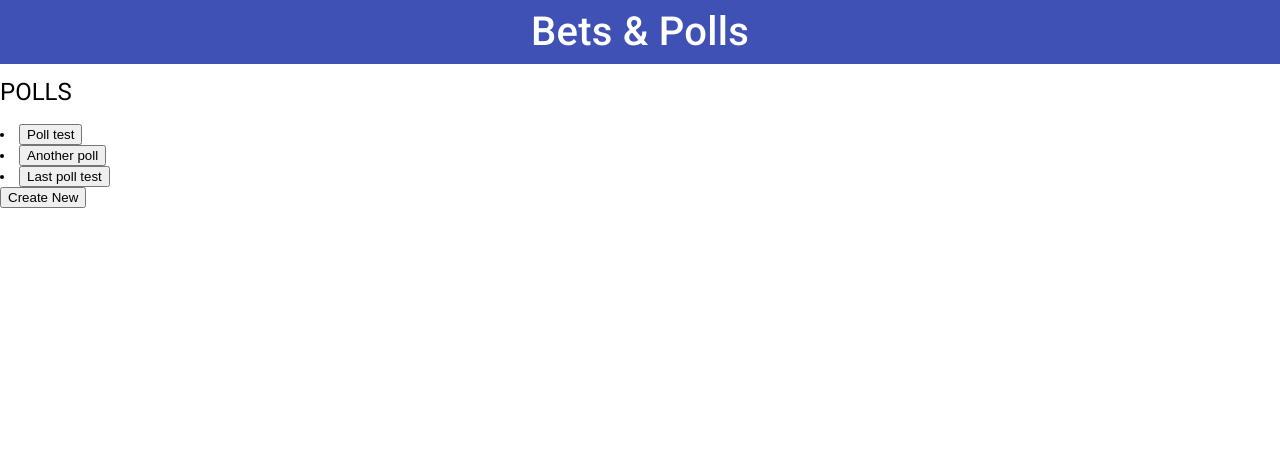
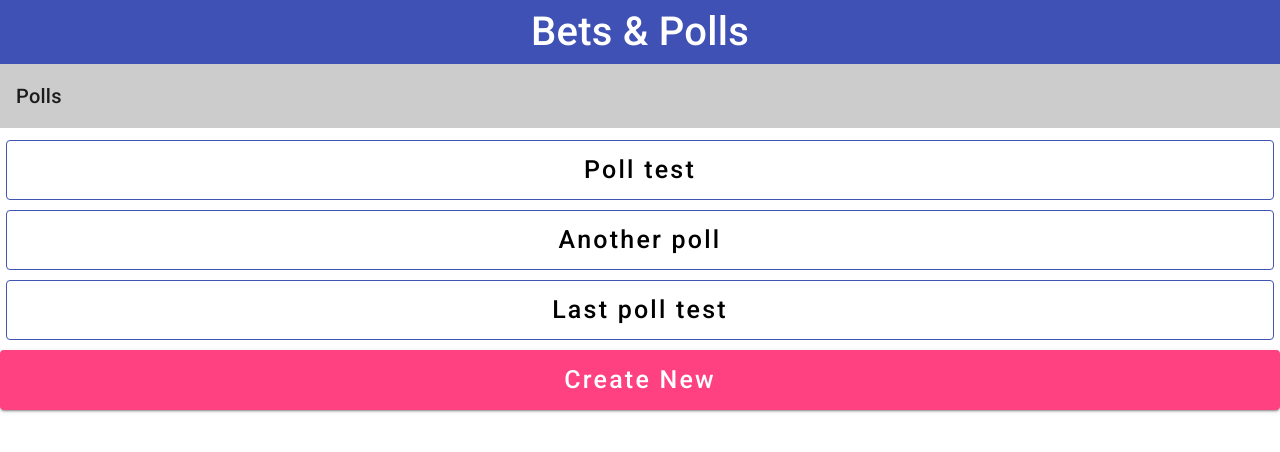
Before and after one commit to gabtrembb/gabtrembb.github.io, an Angular app: page / in a window 1280 px wide. Shown: the top 452 px of the page. Built offline with nearby package versions, Linux system fonts and the light colour scheme.

Commit message:
pc page done

```diff
--- a/src/app/home/home.component.css
+++ b/src/app/home/home.component.css
@@ -3,3 +3,40 @@
     text-align: center;
     font-size: 40px;
 }
+
+.sub-toolbar {
+    flex: 1 1 auto;
+    text-align: left;
+    font-size: 20px;
+    background: #cccccc;
+    min-height: 20px;
+}
+
+.buttons {
+    flex: 1 1 auto;
+    margin: auto;
+    text-align: center;
+}
+
+.poll-button {
+    width: 99%;
+    min-height: 60px;
+    font-size: 25px;
+    border: 1px solid #4054b4 !important;
+    margin-bottom:10px;
+}
+
+.create-new-button {
+    width: 100%;
+    min-height: 60px;
+    font-size: 25px;
+}
+
+.poll-button:hover {
+    background-color: #4054b4;
+    color: white;
+}
+
+.create-new-button:hover {
+    background-color: #4054b4;
+}
--- a/src/app/home/home.component.html
+++ b/src/app/home/home.component.html
@@ -4,9 +4,15 @@
             <span class="title-center">Bets & Polls</span>
         </mat-toolbar-row>
     </mat-toolbar>
+    <mat-toolbar class="sub-toolbar">
+        <span>Polls</span>
+    </mat-toolbar>
 </p>
-<h1>POLLS</h1>
-<li *ngFor="let poll of pollService.polls;">
-    <button mat-button>{{poll.name}}</button>
-</li>
-<button (click)="createNewPoll()" mat-button>Create New</button>
+<div class="buttons">
+    <div *ngFor="let poll of pollService.polls;">
+        <div>
+            <button mat-stroked-button class="poll-button">{{poll.name}}</button>
+        </div>
+    </div>
+    <button (click)="createNewPoll()" mat-raised-button class="create-new-button" color="accent">Create New</button>
+</div>
--- a/src/app/home/home.component.ts
+++ b/src/app/home/home.component.ts
@@ -4,11 +4,12 @@ import { MatDialog } from '@angular/material/dialog';
 import { PollService } from '../services/poll.service';
 import { CommonModule } from '@angular/common';
 import {MatToolbarModule} from '@angular/material/toolbar';
+import { MatButtonModule } from '@angular/material/button';
 
 @Component({
   selector: 'app-home',
   standalone: true,
-  imports: [CommonModule, MatToolbarModule],
+  imports: [CommonModule, MatToolbarModule, MatButtonModule],
   templateUrl: './home.component.html',
   styleUrl: './home.component.css'
 })
```
Also changed, not shown: 18 other files (tests, documents, lock files or other folders).
